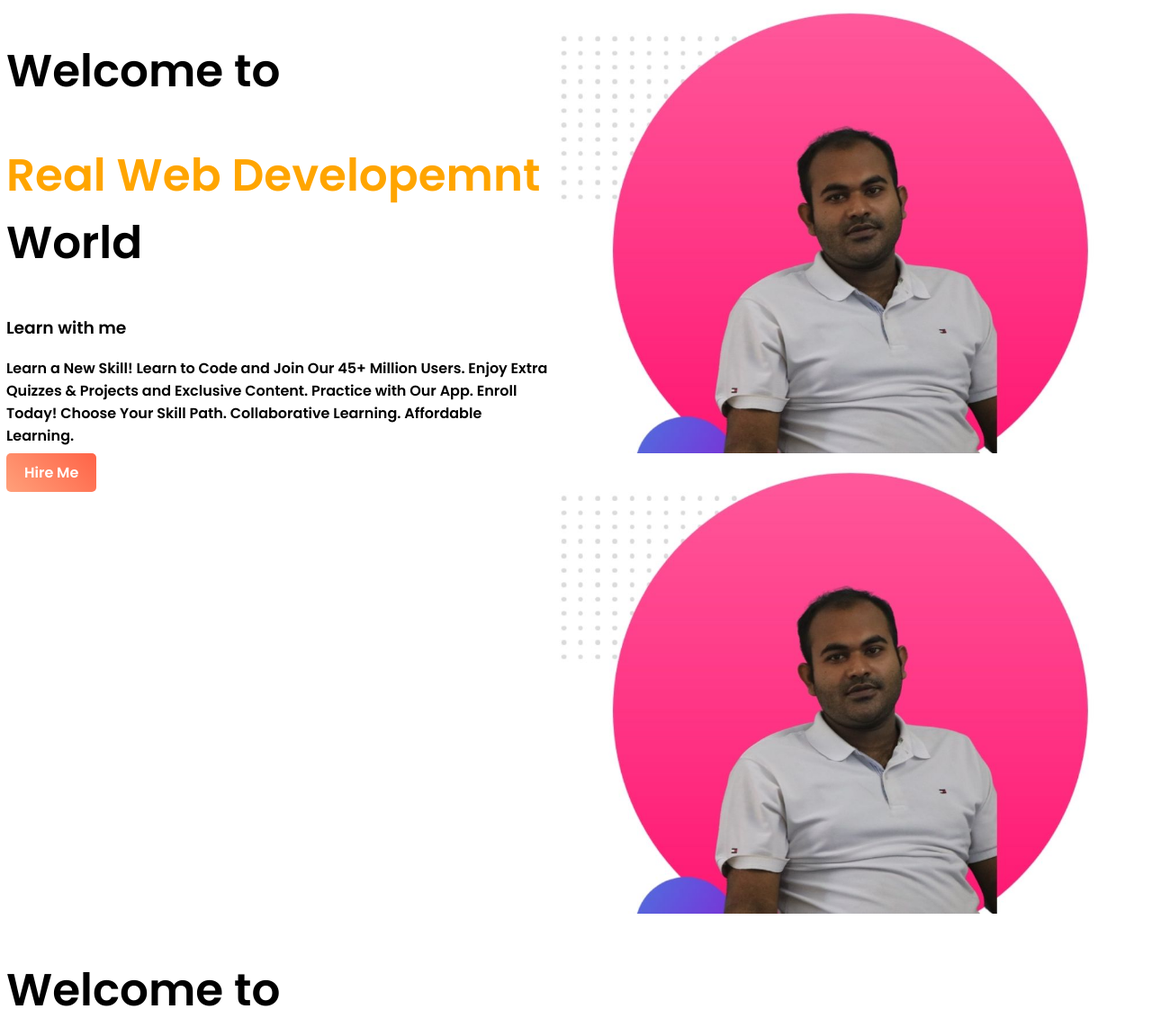
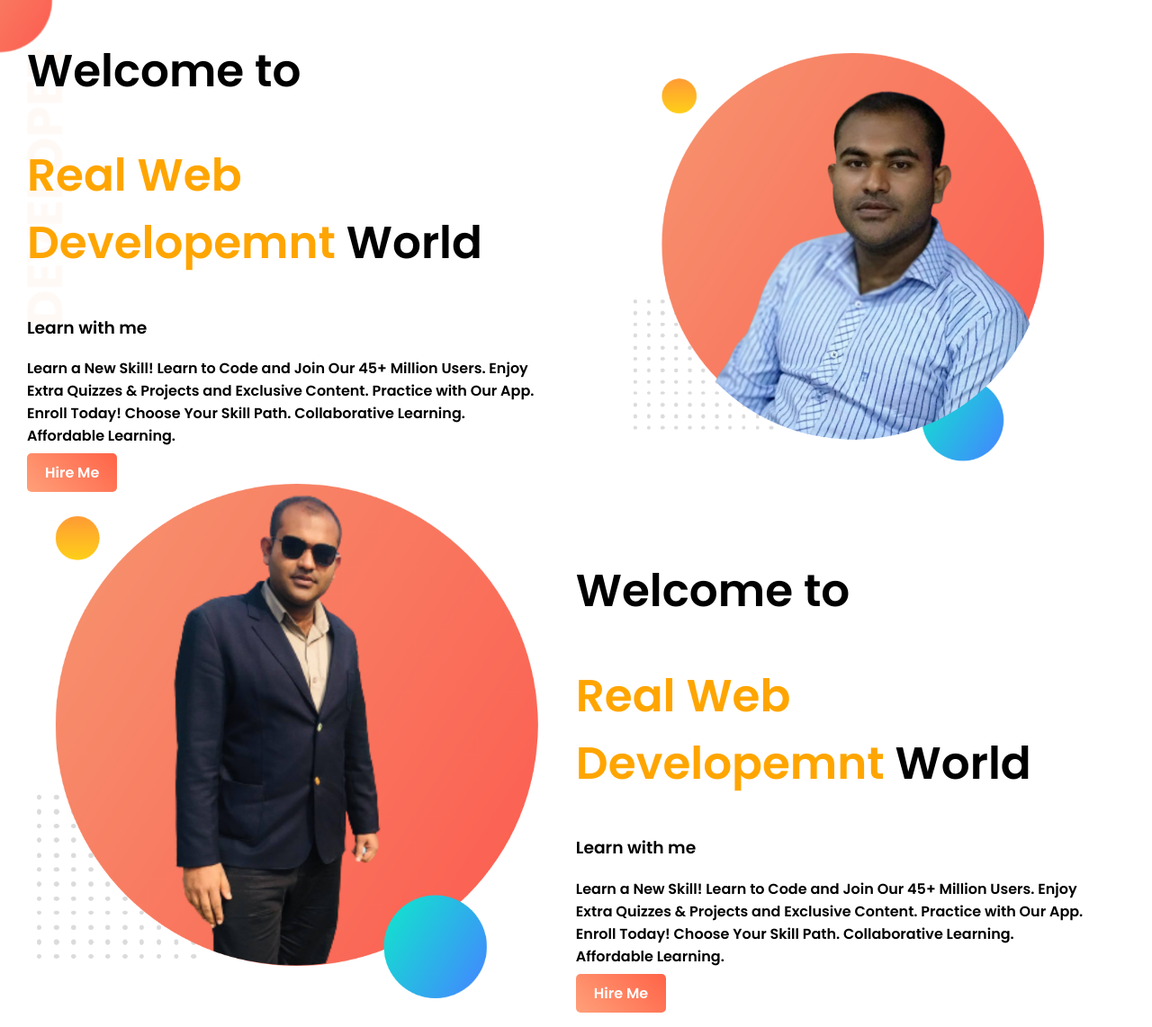
Before and after one commit to shuvo11/new-project, a plain HTML site: page index.html in a window 1280 px wide. Shown: the top 1142 px of the page at 90% size. Drawn offline with Linux system fonts and the light colour scheme.

Commit message:
looking good

```diff
--- a/index.html
+++ b/index.html
@@ -19,12 +19,14 @@
             <a class="link-buttton" target="_blank" href="https://www.facebook.com/asrealshuvo/">Hire Me</a>
        </div>
             <div class="half-width">
-                <img src="images/profile.jpg" alt="">
+                <img src="images/profile1.png" alt="">
             </div>
    </section>
-   <section>
+   <section class="">
+
+
          <div class="half-width">
-        <img src="images/profile.jpg" alt="">
+             <img src="images/profile2.png" alt="">
          </div>
          <div class="half-width">
             <h1>Welcome to </h1>
@@ -33,7 +35,6 @@
             <p>Learn a New Skill! Learn to Code and Join Our 45+ Million Users. Enjoy Extra Quizzes & Projects and Exclusive Content. Practice with Our App. Enroll Today! Choose Your Skill Path. Collaborative Learning. Affordable Learning.</p>
             <a class="link-buttton" target="_blank" href="https://www.facebook.com/asrealshuvo/">Hire Me</a>
        </div>
-
 </section>
 </body>
 </html>
--- a/style.css
+++ b/style.css
@@ -9,11 +9,11 @@ h1{
     color: orange;
 }
 .half-width{
-    width: 47%;
-    float: left;
+    width: 45%;
+   display: inline-block;
 
-    margin-left: 5px;
-    padding-left: 2px;
+    margin-left: 20px;
+    padding-left: 10px;
 
 }
 .half-width img{
@@ -25,6 +25,7 @@ h1{
 }
 section{
     height: 100%;
+    padding-bottom: px;
 }
 .link-buttton{
     text-decoration: none;
```
Also changed, not shown: images/profile.jpg (deleted), images/profile.png (deleted), images/profile1.png (added), images/profile2.png (added). Lines whose indentation alone changed are shown as unchanged.
